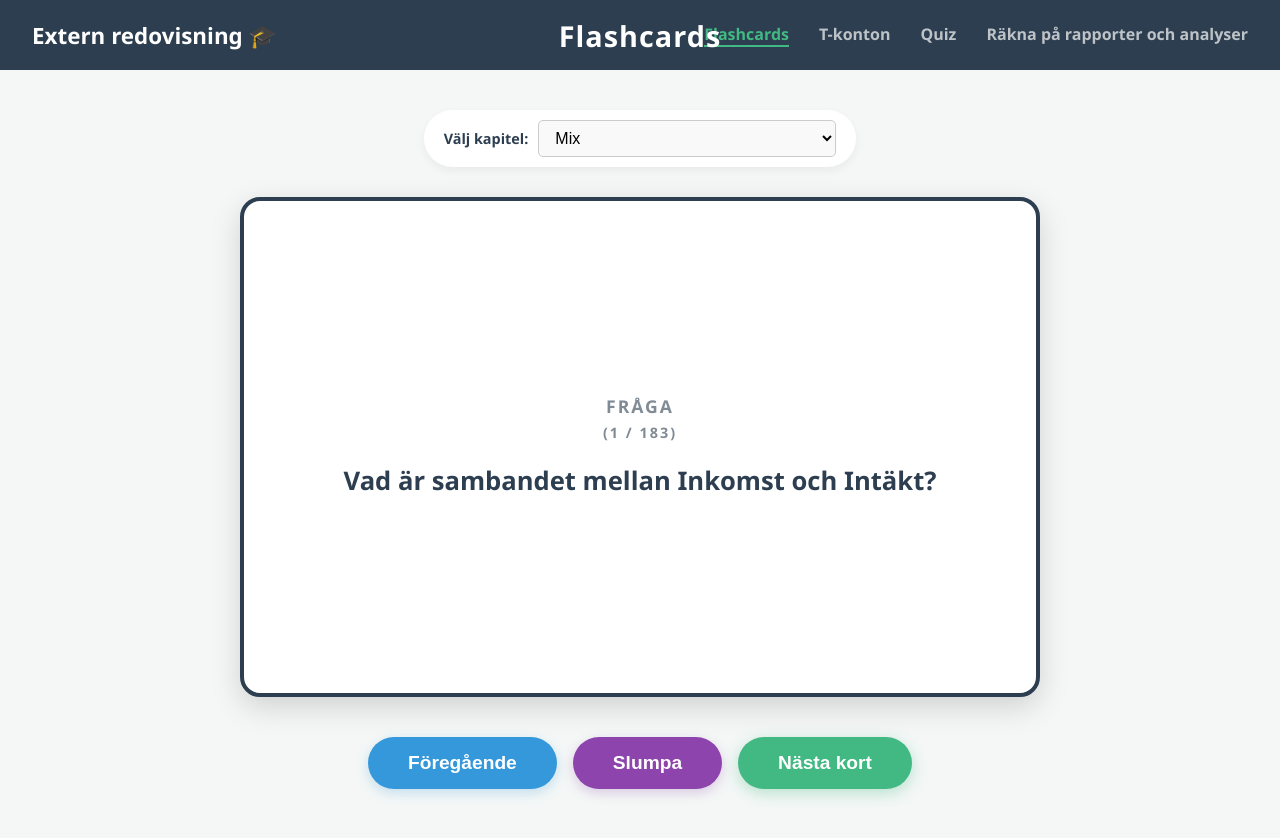
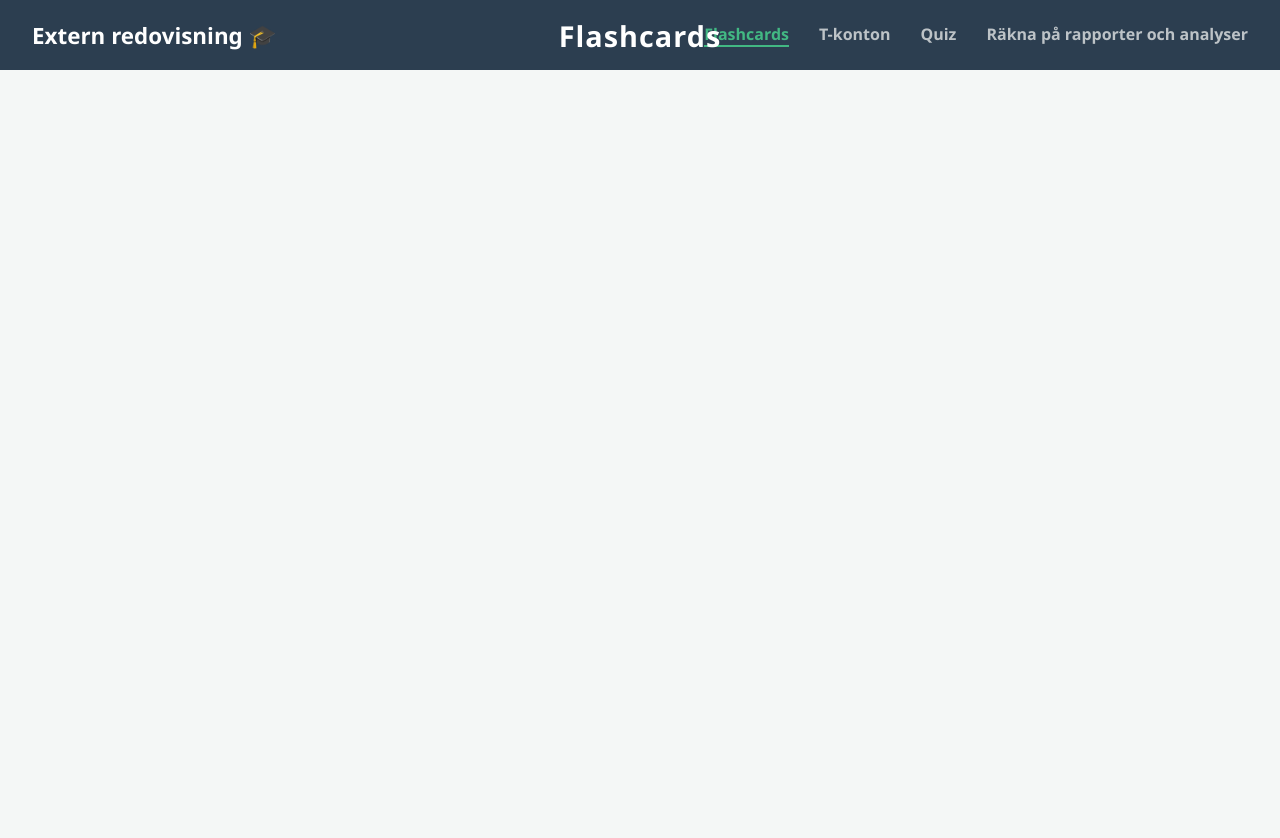
Before and after one commit to NikitaUso/bok1, a Vue app: page / in a window 1280 px wide. Shown: the top 838 px of the page. After the commit the page ends 800 px from the top, so only its background shows below. Built offline with nearby package versions, Linux system fonts and the light colour scheme.

Commit message:
feat(flashcards): hide flashcards UI with showFlashcards flag (kept in code)

```diff
--- a/src/views/FlashcardsView.vue
+++ b/src/views/FlashcardsView.vue
@@ -1182,6 +1182,8 @@ const allCards = [
 
 const currentIndex = ref(0)
 const isFlipped = ref(false)
+// Toggle to hide/show flashcards UI; keep data in code but render nothing when false
+const showFlashcards = ref(false)
 
 // Vi ändrar filteredCards till en ref (istället för computed) så vi kan spara den blandade ordningen
 const filteredCards = ref([])
@@ -1330,7 +1332,7 @@ onMounted(() => {
 </script>
 
 <template>
-  <div class="flashcard-wrapper">
+  <div v-if="showFlashcards" class="flashcard-wrapper">
     <div class="mode-selector-container">
       <label for="chapter-select">Välj kapitel:</label>
       <select id="chapter-select" v-model="currentMode">
```
